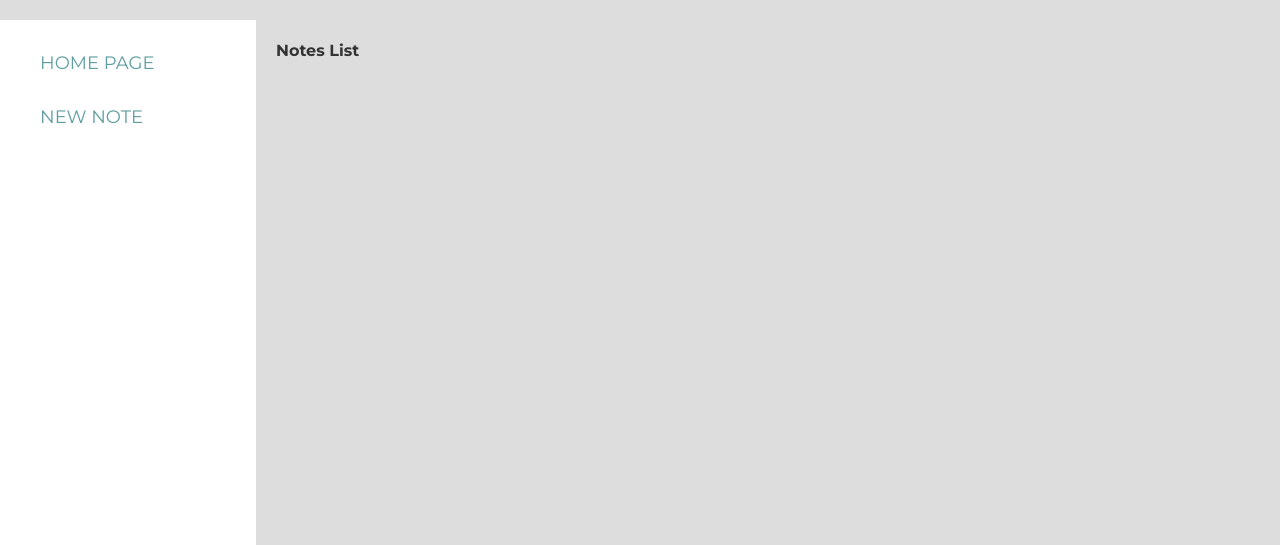
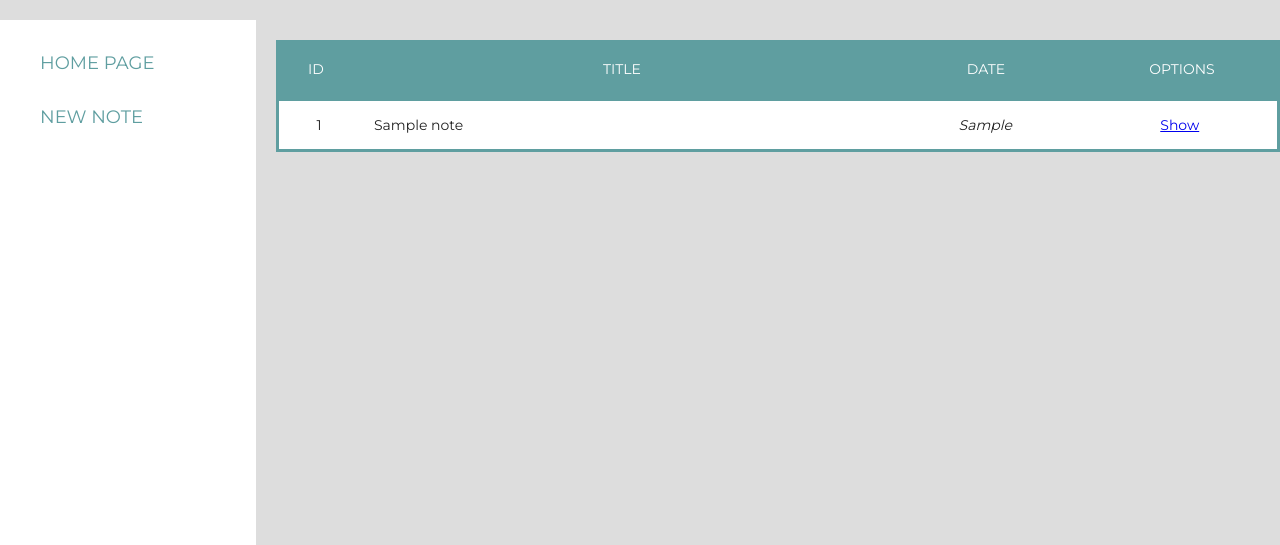
Before and after one commit to PiotrPustul/PHP-my-notes, a PHP site: page / in a window 1280 px wide. Shown: the part 153-698 px from the top of the page. Run offline with PHP 8.4, Linux system fonts and the light colour scheme; tables that the repository leaves empty or names only in its code hold one stand-in row (values such as "Sample post"); lists and menus that the app fills with data are empty; some libraries are stand-ins or nearby versions.

Commit message:
retrieving a list of notes from the database,passing notes to the view,application security and viewing notes

```diff
--- a/src/Controller.php
+++ b/src/Controller.php
@@ -7,6 +7,7 @@ namespace App;
 require_once("src/Exception/ConfigurationException.php");
 
 use App\Exception\ConfigurationException;
+use App\Exception\NotFoundException;
 
 require_once("src/View.php");
 require_once("src/Database.php");
@@ -40,12 +41,9 @@ class Controller
 
    public function run(): void
    {
-      $viewParams = [];
-
       switch ($this->action()) {
          case 'create':
             $page = 'create';
-
             $data = $this->getRequestPost();
 
             if (!empty($data)) {
@@ -54,27 +52,40 @@ class Controller
                   'description' => $data['description']
                ];
                $this->database->createNote($noteData);
-
                header('Location: /?before=created');
             }
 
             break;
          case 'show':
+            $page = 'show';
+            $data = $this->getRequestGet();
+            $noteId = (int) $data['id'];
+
+
+            try {
+               $this->database->getNote($noteId);
+            } catch (NotFoundException $e) {
+               exit('KONTROLLLLERINO');
+            }
+
             $viewParams = [
                'title' => 'My Title',
                'description' => 'My Description'
             ];
+
             break;
          default:
             $page = 'list';
-
             $data = $this->getRequestGet();
 
-            $viewParams['before'] = $data['before'] ?? null;
+            $viewParams = [
+               'notes' => $this->database->getNotes(),
+               'before' => $data['before'] ?? null
+            ];
             break;
       }
 
-      $this->view->render($page, $viewParams);
+      $this->view->render($page, $viewParams ?? []);
    }
 
    private function action(): string
--- a/src/Database.php
+++ b/src/Database.php
@@ -5,10 +5,11 @@ declare(strict_types=1);
 namespace App;
 
 require_once("Exception/AppException.php");
+require_once("Exception/NotFoundException.php");
 
 use App\Exception\ConfigurationException;
 use App\Exception\StorageException;
-
+use App\Exception\NotFoundException;
 use PDO;
 use PDOException;
 use Throwable;
@@ -24,6 +25,36 @@ class Database
          $this->createConnection($config);
       } catch (PDOException $e) {
          throw new StorageException('Connection Error');
+      }
+   }
+
+   public function getNote(int $id): array
+   {
+      try {
+         $query = "SELECT * FROM notes WHERE id = $id";
+         $result = $this->connection->query($query);
+         $note = $result->fetch(PDO::FETCH_ASSOC);
+      } catch (Throwable $e) {
+         dump($e);
+         throw new StorageException('Note could not be retrieved', 400, $e);
+      }
+
+      if (!$note) {
+         throw new NotFoundException("The note on id: $id does not exist");
+         exit('Nie ma');
+      }
+
+      return $note;
+   }
+
+   public function getNotes(): array
+   {
+      try {
+         $query = "SELECT id, title, created FROM notes";
+         $result = $this->connection->query($query);
+         return $result->fetchAll(PDO::FETCH_ASSOC);
+      } catch (Throwable $e) {
+         throw new StorageException('Data on notes could not be retrieved', 400, $e);
       }
    }
 
--- /dev/null
+++ b/src/Exception/NotFoundException.php
@@ -0,0 +1,11 @@
+<?php
+
+declare(strict_types=1);
+
+namespace App\Exception;
+
+require_once("AppException.php");
+
+class NotFoundException extends AppException
+{
+}
--- a/templates/pages/list.php
+++ b/templates/pages/list.php
@@ -1,4 +1,5 @@
 <div>
+   <section>
       <div class="message">
          <?php
          if (!empty($params['before'])) {
@@ -10,6 +11,33 @@
          }
          ?>
       </div>
-   <h4>Notes List</h4>
-   <b><?php echo $params['resultList'] ?? "" ?></b>
+      <div class="tbl-header">
+         <table cellpadding="0" cellspacing="0" border="0">
+            <thead>
+               <tr>
+                  <th>ID</th>
+                  <th>Title</th>
+                  <th>Date</th>
+                  <th>Options</th>
+               </tr>
+            </thead>
+         </table>
       </div>
+      <div class="tbl-content">
+         <table cellpadding="0" cellspacing="0" border="0">
+            <tbody>
+               <?php foreach ($params['notes'] ?? [] as $note) : ?>
+                  <tr>
+                     <td><?php echo (int) $note['id'] ?></td>
+                     <td><?php echo htmlentities($note['title']) ?></td>
+                     <td><?php echo htmlentities($note['created']) ?></td>
+                     <td>
+                        <a href="/?action=show&id=<?php echo (int) $note['id'] ?>">Show</a>
+                     </td>
+                  </tr>
+               <?php endforeach; ?>
+            </tbody>
+         </table>
+      </div>
+   </section>
+</div>
--- /dev/null
+++ b/templates/pages/show.php
@@ -0,0 +1 @@
+sss
```
Lines whose indentation alone changed are shown as unchanged.
